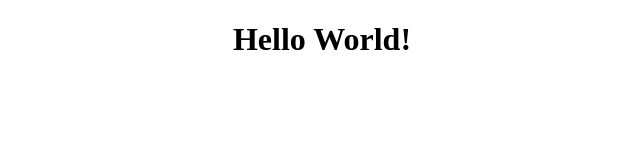
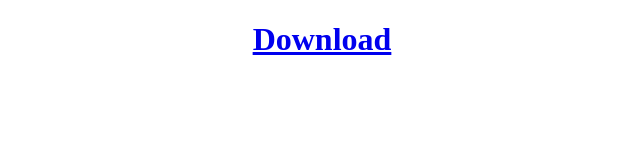
Before and after one commit to bussakirankumar9/bussakirankumar9.github.io, a plain HTML site: page app-distribution/index.html in a window 1280 px wide. Shown: the whole page, without its empty margins (318-958 px from the left). Drawn offline with Linux system fonts and the light colour scheme.

Commit message:
(feat): Adding sample app with manifest file

```diff
--- a/app-distribution/index.html
+++ b/app-distribution/index.html
@@ -1,11 +1,19 @@
 <!DOCTYPE html>
 <html lang="en">
+
 <head>
   <meta charset="UTF-8">
   <meta name="viewport" content="width=device-width, initial-scale=1.0">
   <title>Document</title>
 </head>
+
 <body>
-  <h1 style="text-align: center;">Hello World!</h1>
+  <h1 style="text-align: center;">
+    <a href="itms-services://?action=download-manifest&amp;
+    url=https://bussakirankumar9.github.io/app-distribution/manifest.plist">
+      Download
+    </a>
+  </h1>
 </body>
+
 </html>
```
Also changed, not shown: 2 other files.
